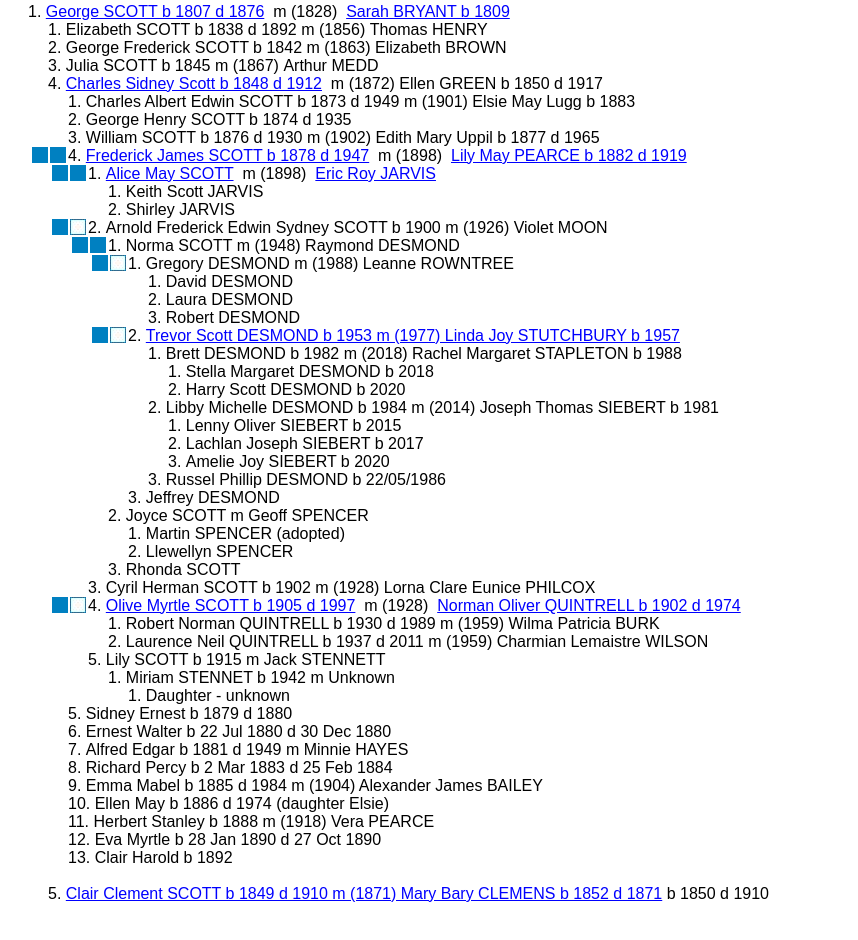
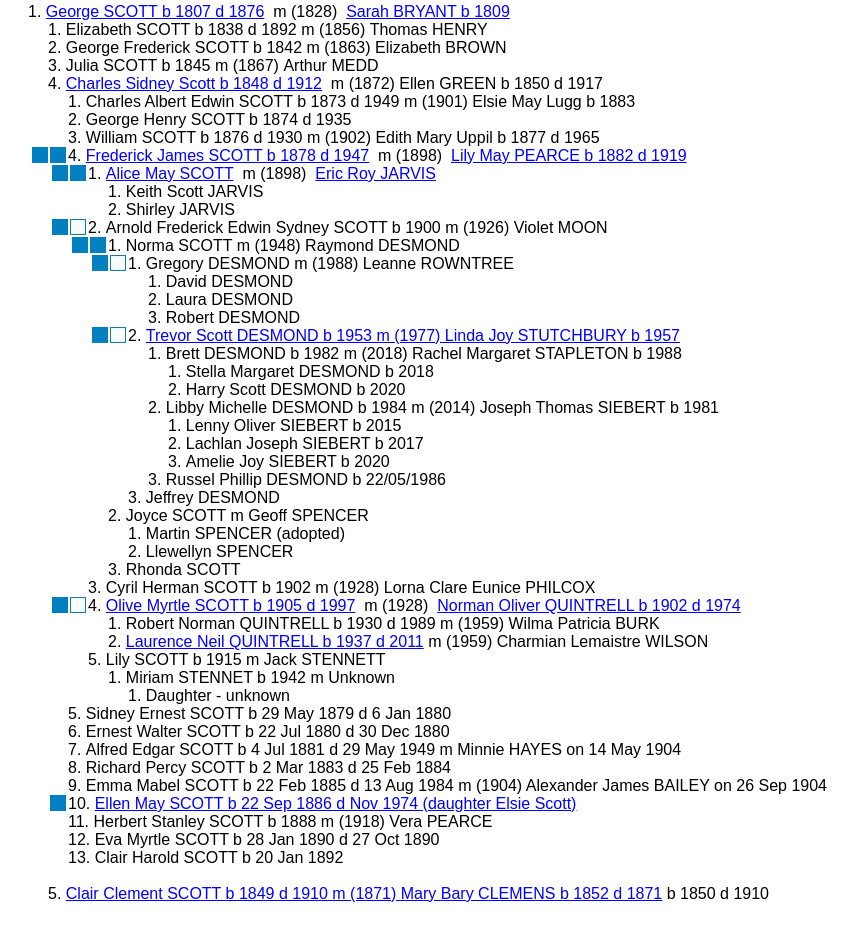
Before and after one commit to jarvis-genealogy/Scott-Family, a plain HTML site: page content/scott-tree.html in a window 1280 px wide. Shown: the part 246-1186 px from the top of the page, without its empty margins (76-934 px from the left). Drawn offline with Linux system fonts and the light colour scheme.

Commit message:
Chrissie
Image and person page
Replace norma_colourised.jpg
Update dates in tree

```diff
--- a/content/scott-tree.html
+++ b/content/scott-tree.html
@@ -343,7 +343,7 @@ function view (imagefile) {
 				    <!-- Children -->
 					<ol>
 						<li>Robert Norman QUINTRELL b 1930 d 1989 m (1959) Wilma Patricia BURK</li>
-						<li>Laurence Neil QUINTRELL b 1937 d 2011 m (1959) Charmian Lemaistre WILSON</li>
+						<li><a href="https://jarvis-genealogy.github.io/Quintrell-Family/content/index.html">Laurence Neil QUINTRELL b 1937 d 2011</a> m (1959) Charmian Lemaistre WILSON</li>
 					</ol>
 				</li>
 				<li>Lily SCOTT b 1915 m Jack STENNETT
@@ -360,23 +360,28 @@ function view (imagefile) {
 		  </li> <!-- end Frederick James SCOTT and Lily May PEARCE -->
 
 	      <!-- Sidney Ernest -->
-		  <li>Sidney Ernest b 1879 d 1880</li>
+		  <li>Sidney Ernest SCOTT b 29 May 1879 d 6 Jan 1880</li>
 	      <!-- Ernest Walter -->
-		  <li>Ernest Walter b 22 Jul 1880 d 30 Dec 1880</li>
+		  <li>Ernest Walter SCOTT b 22 Jul 1880 d 30 Dec 1880</li>
 	      <!-- Alfred Edgar -->
-		  <li>Alfred Edgar b 1881 d 1949 m Minnie HAYES</li>
+		  <li>Alfred Edgar SCOTT b 4 Jul 1881 d 29 May 1949 m Minnie HAYES on 14 May 1904</li>
 	      <!-- Richard Percy -->
-		  <li>Richard Percy b 2 Mar 1883 d 25 Feb 1884</li>
+		  <li>Richard Percy SCOTT b 2 Mar 1883 d 25 Feb 1884</li>
 	      <!-- Emma Mabel -->
-		  <li>Emma Mabel b 1885 d 1984 m (1904) Alexander James BAILEY</li>
+		  <li>Emma Mabel SCOTT b 22 Feb 1885 d 13 Aug 1984 m (1904) Alexander James BAILEY on 26 Sep 1904</li>
 	      <!-- Ellen May -->
-		  <li>Ellen May b 1886 d 1974 (daughter Elsie)</li>
+		  <a class="screen" href="scott-tree/images/chrissie.jpg"> <!-- Image -->
+			<img STYLE="position:absolute; left:-18px; width = 16; height=16;" src="scott-tree/icons/blue_16x16.JPG" alt="[X]">
+					<b><img src="scott-tree/images/chrissie.jpg" height=320></b> <!-- Popup -->
+		  </a>
+		  <!-- Details -->
+		  <li><a href="scott-tree/persons/Ellen-May-Scott.html">Ellen May SCOTT b 22 Sep 1886 d Nov 1974 (daughter Elsie Scott)</a></li>
 	      <!-- Herbert stanley -->
-		  <li>Herbert Stanley b 1888 m (1918) Vera PEARCE</li>
+		  <li>Herbert Stanley SCOTT b 1888 m (1918) Vera PEARCE</li>
 	      <!-- Eva Myrtle -->
-		  <li>Eva Myrtle b 28 Jan 1890 d 27 Oct 1890</li>
+		  <li>Eva Myrtle SCOTT b 28 Jan 1890 d 27 Oct 1890</li>
 	      <!-- Clair Harold -->
-		  <li>Clair Harold b 1892</li>
+		  <li>Clair Harold SCOTT b 20 Jan 1892</li>
 		</ol>
 	  </li> <!-- end Charles Sidney SCOTT -->
 	  <br>
```
Also changed, not shown: content/scott-tree/persons/Ellen-May-Scott.html (added, +65 -0 lines), content/scott-tree/images/chrissie.jpg (added), content/scott-tree/images/norma_colourised.jpg.
